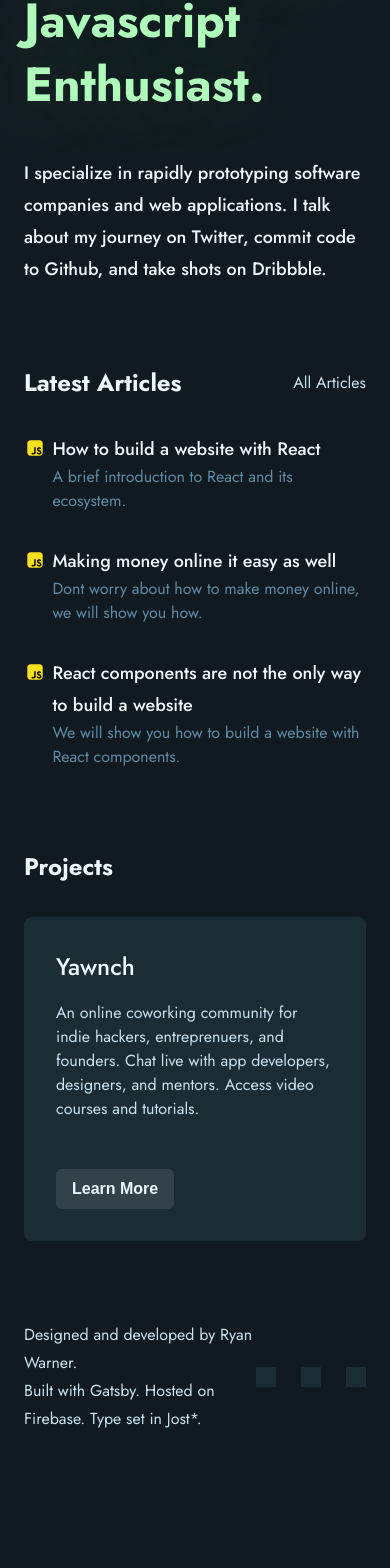
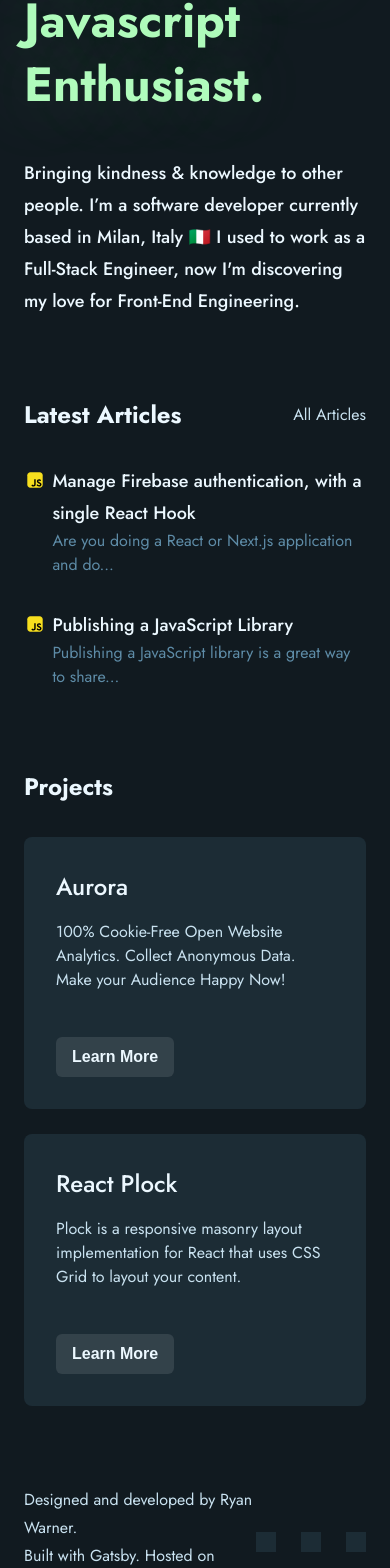
Before and after one commit to itsrennyman/renatopozzi.me, a Next.js app: page / in a window 390 px wide. Shown: the part 355-1923 px from the top of the page. Before the commit the page ends 1812 px from the top, so only its background shows below. Built offline with nearby package versions, Linux system fonts and the light colour scheme.

Commit message:
feat: added responsive grid

```diff
--- a/components/Article/index.js
+++ b/components/Article/index.js
@@ -14,14 +14,16 @@ const Excerpt = styled(Paragraph, {
   color: "$blue500",
 });
 
-export const Article = ({ title, excerpt }) => {
+export const Article = ({ title, description }) => {
+  const excerpt = description.split(" ").slice(0, 10).join(" ") + "...";
+
   return (
     <Flex as="a" href="#" direction="row" css={{ marginTop: "2rem" }}>
       <ArticleIcon
         src={"/assets/icons/javascript.svg"}
         css={{ marginTop: "4px", marginRight: "0.4rem" }}
       />
-      <Flex direction="column" alignItems="stretch">
+      <Flex direction="column" align="stretch">
         <Title>{title}</Title>
         <Excerpt>{excerpt}</Excerpt>
       </Flex>
--- a/pages/index.js
+++ b/pages/index.js
@@ -10,6 +10,7 @@ import { Card } from "../components/UI/Card";
 import { Article } from "../components/Article";
 import { styled } from "../stitches.config";
 import { Navbar } from "../components/Navbar";
+import { Grid } from "../components/UI/Grid";
 
 export async function getStaticProps() {
   const articles = [];
@@ -69,9 +70,10 @@ export default function Home({ articles }) {
           I&apos;m Renato, a Frontend Engineer and Javascript Enthusiast.
         </Header>
         <Subheader css={{ marginTop: "2.5rem" }}>
-          I specialize in rapidly prototyping software companies and web
-          applications. I talk about my journey on Twitter, commit code to
-          Github, and take shots on Dribbble.
+          Bringing kindness & knowledge to other people. I’m a software
+          developer currently based in Milan, Italy 🇮🇹 I used to work as a
+          Full-Stack Engineer, now I&apos;m discovering my love for Front-End
+          Engineering.
         </Subheader>
       </section>
 
@@ -87,7 +89,7 @@ export default function Home({ articles }) {
         </Flex>
 
         <Flex direction="column">
-          {dummyArticles.map((article) => (
+          {articles.map((article) => (
             <Article key={article.id} {...article} />
           ))}
         </Flex>
@@ -95,20 +97,37 @@ export default function Home({ articles }) {
 
       <section>
         <Title css={{ marginTop: "5rem" }}>Projects</Title>
+        <Grid
+          columns={{ "@initial": "1", "@bp1": "2" }}
+          gap={5}
+          css={{ marginTop: "2rem" }}
+        >
+          <Card>
+            <Flex direction="column" gap="7">
+              <Flex direction="column" gap="3">
+                <Title css={{ fontWeight: 500 }}>Aurora</Title>
+                <Paragraph>
+                  100% Cookie-Free Open Website Analytics. Collect Anonymous
+                  Data. Make your Audience Happy Now!
+                </Paragraph>
+              </Flex>
+              <Button color="secondary">Learn More</Button>
+            </Flex>
+          </Card>
 
-        <Card css={{ marginTop: "2rem" }}>
-          <Flex direction="column">
-            <Title css={{ fontWeight: 500 }}>Yawnch</Title>
-            <Paragraph css={{ marginTop: "1rem" }}>
-              An online coworking community for indie hackers, entreprenuers,
-              and founders. Chat live with app developers, designers, and
-              mentors. Access video courses and tutorials.
-            </Paragraph>
-            <Button color="secondary" css={{ marginTop: "3rem" }}>
-              Learn More
-            </Button>
-          </Flex>
-        </Card>
+          <Card>
+            <Flex direction="column" gap="7" align="baseline">
+              <Flex direction="column" gap="3">
+                <Title css={{ fontWeight: 500 }}>React Plock</Title>
+                <Paragraph>
+                  Plock is a responsive masonry layout implementation for React
+                  that uses CSS Grid to layout your content.
+                </Paragraph>
+              </Flex>
+              <Button color="secondary">Learn More</Button>
+            </Flex>
+          </Card>
+        </Grid>
       </section>
 
       <Flex
```
